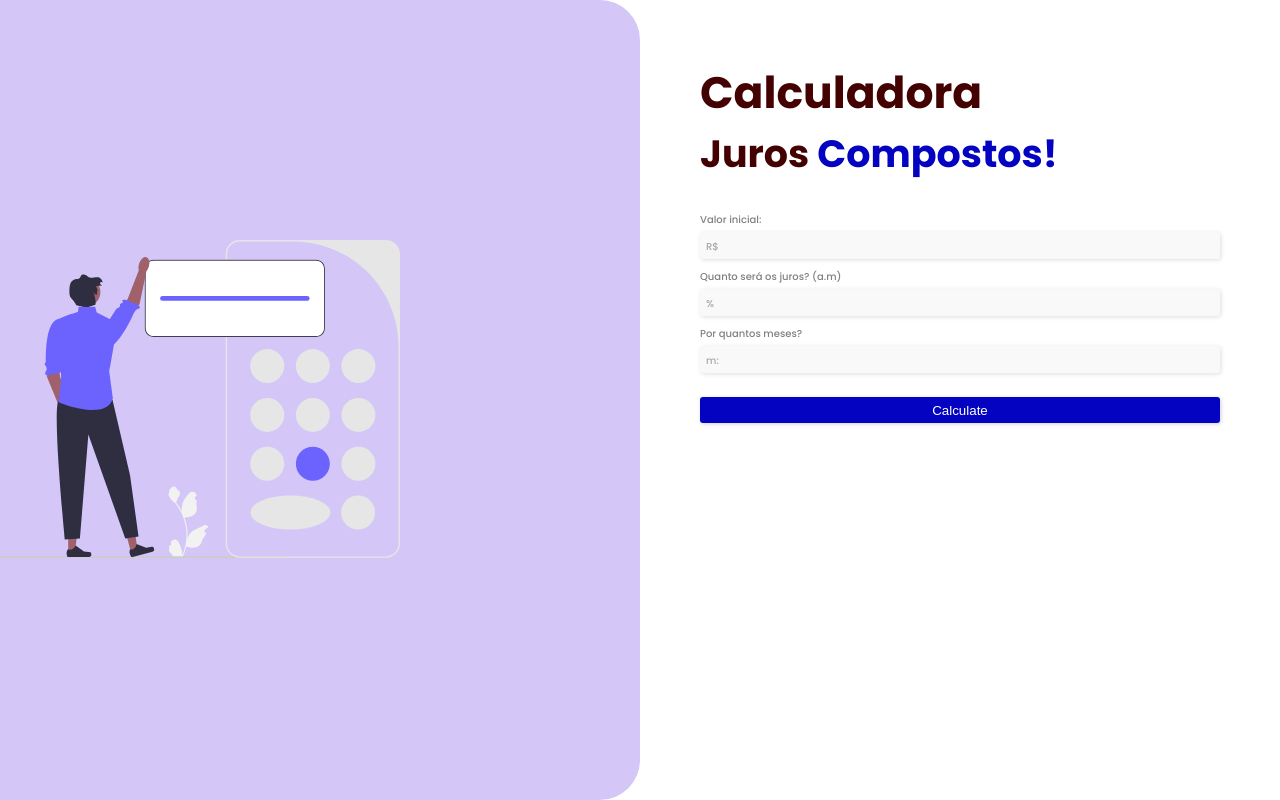
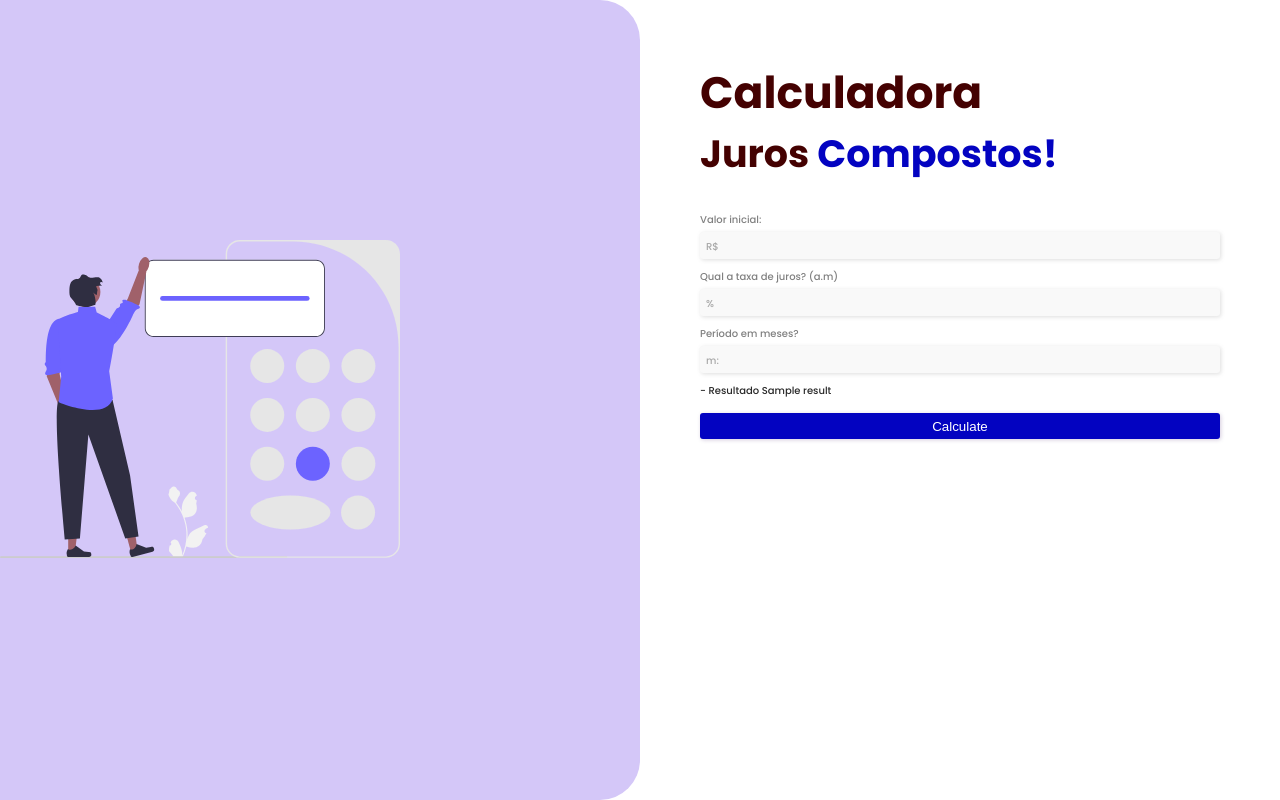
Before and after one commit to Paula-Stefany/Calculadora-Juros-Compostos, a Flask app: template templates/calculadora.html in a window 1280 px wide. Run offline with Flask 3, Linux system fonts and the light colour scheme; the template is opened without the code that fills it: most values are stand-ins (such as "Sample title", 1, 10 or a date in 2020).

Commit message:
calculadora part2 (final)

```diff
--- a/app.py
+++ b/app.py
@@ -1,8 +1,22 @@
-from flask import Flask, render_template
+from flask import Flask, render_template, request
 
 
 app = Flask(__name__)
 
-@app.route('/Calculadora')
+@app.route('/Calculadora', methods=['GET', 'POST'])
 def calculadora():
+
+    if request.method == 'POST':
+        value = float(request.form['initial-value'])
+        fees = float(request.form['compound-interest'])
+        months = int(request.form['months'])
+
+        result = value * ((1 + (fees/100)) ** months)
+        result = round(result, 2)
+
+        return render_template('calculadora.html', result=result)
+
     return render_template('calculadora.html')
+
+if __name__ == '__main__':
+    app.run(debug=True)
--- a/static/calculadora.css
+++ b/static/calculadora.css
@@ -111,3 +111,9 @@ button:hover{
     background-color: rgb(3, 3, 175);
     cursor: pointer;
 }
+
+.result{
+    font-family: var(--font-header);
+    color: rgb(40, 40, 40);
+    font-weight: 500;
+}
--- a/templates/calculadora.html
+++ b/templates/calculadora.html
@@ -24,16 +24,21 @@
             <form method="POST" class="form">
                 <div class="input-box">
                     <label for="initial-value">Valor inicial:</label>
-                    <input type="number" id="initial-value" name="initial-value" placeholder="R$" required>
+                    <input id="initial-value" name="initial-value" placeholder="R$" required>
                 </div>
                 <div class="input-box">
-                    <label for="compound-interest">Quanto será os juros? (a.m)</label>
-                    <input type="number" id="compound-interest" name="compound-interest" placeholder="%" required>
+                    <label for="compound-interest">Qual a taxa de juros? (a.m)</label>
+                    <input id="compound-interest" name="compound-interest" placeholder="%" required>
                 </div>
                 <div class="input-box">
-                    <label for="months">Por quantos meses?</label>
-                    <input type="number" id="months" name="months" placeholder="m: " required>
+                    <label for="months">Período em meses?</label>
+                    <input id="months" name="months" placeholder="m: " required>
                 </div>
+                {% if result %}
+                    <div class="result">
+                        <p>- Resultado {{result}}</p>
+                    </div>
+                {% endif %}
                 <button>Calculate</button>
             </form>
         </div>
```
